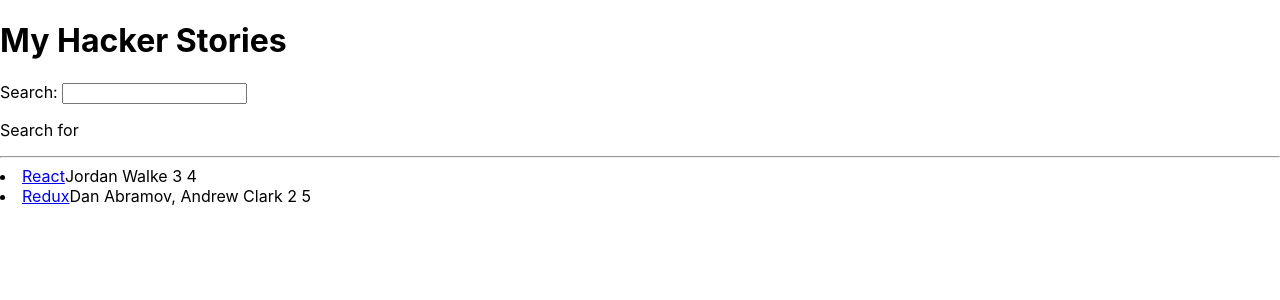
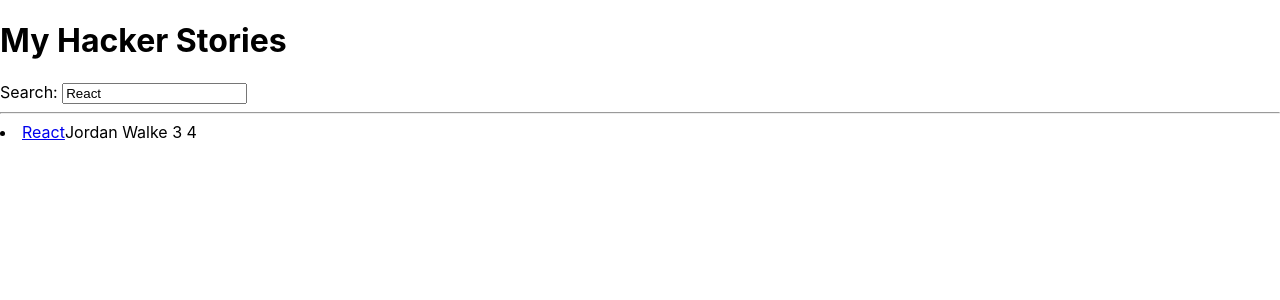
Before and after one commit to up2code3/hacker-stories-ctd, a React (Create React App) app: page / in a window 1280 px wide. Shown: the top 300 px of the page. Built offline with nearby package versions, Linux system fonts and the light colour scheme.

Commit message:
fix searchTerm

```diff
--- a/src/App.js
+++ b/src/App.js
@@ -21,12 +21,18 @@
     },
   ];
 
-  const [searchTerm, setSearchTerm] = React.useState("");
+  const [searchTerm, setSearchTerm] = React.useState(
+    localStorage.getItem("search") || "React"
+  );
+
+  React.useEffect(() => {
+    localStorage.setItem("search", searchTerm);
+  }, [searchTerm]);
 
   const handleSearch = (event) => {
     console.log(event.target.value);
     setSearchTerm(event.target.value);
-  }
+  };
 
   const searchedStories = stories.filter((story) =>
     story.title.toLowerCase().includes(searchTerm.toLowerCase())
@@ -36,7 +42,7 @@
     <div>
       <Header />
 
-      <Search onSearch={handleSearch} searchTerm={searchTerm} />
+      <Search onSearch={handleSearch} search={searchTerm} />
 
       <hr />
 
@@ -45,38 +51,24 @@
   );
 }
 
-const Search = (props) => {
-
-
+const Search = ({ onSearch, search }) => {
   const handleChange = (event) => {
-    props.onSearch(event);
+    onSearch(event);
   };
 
   return (
     <div>
       <label htmlFor="search">Search: </label>
-      <input id="search" type="text" onChange={handleChange} />
-
-      <p>
-        Search for <strong>{props.searchTerm}</strong>
-      </p>
+      <input id="search" type="text" value={search} onChange={handleChange} />
     </div>
   );
 };
 
-const List = (props) =>
+const List = ({ list }) =>
+  list.map((item) => <Item key={item.objectID} item={item} />);
 
-  props.list.map((item) =>
-
-
-    <Item key={item.objectID} item={item} />
-
-  );
-
-  const Item = ({ item }) =>
-
+const Item = ({ item }) => (
   <li key={item.objectID}>
-
     <span>
       <a href={item.url}>{item.title}</a>
     </span>
@@ -84,6 +76,7 @@
     <span>{item.author + " "}</span>
     <span>{item.num_comments + " "}</span>
     <span>{item.points + " "}</span>
-    </li>;
+  </li>
+);
 
 export default App;
```
Lines whose indentation alone changed are shown as unchanged.
